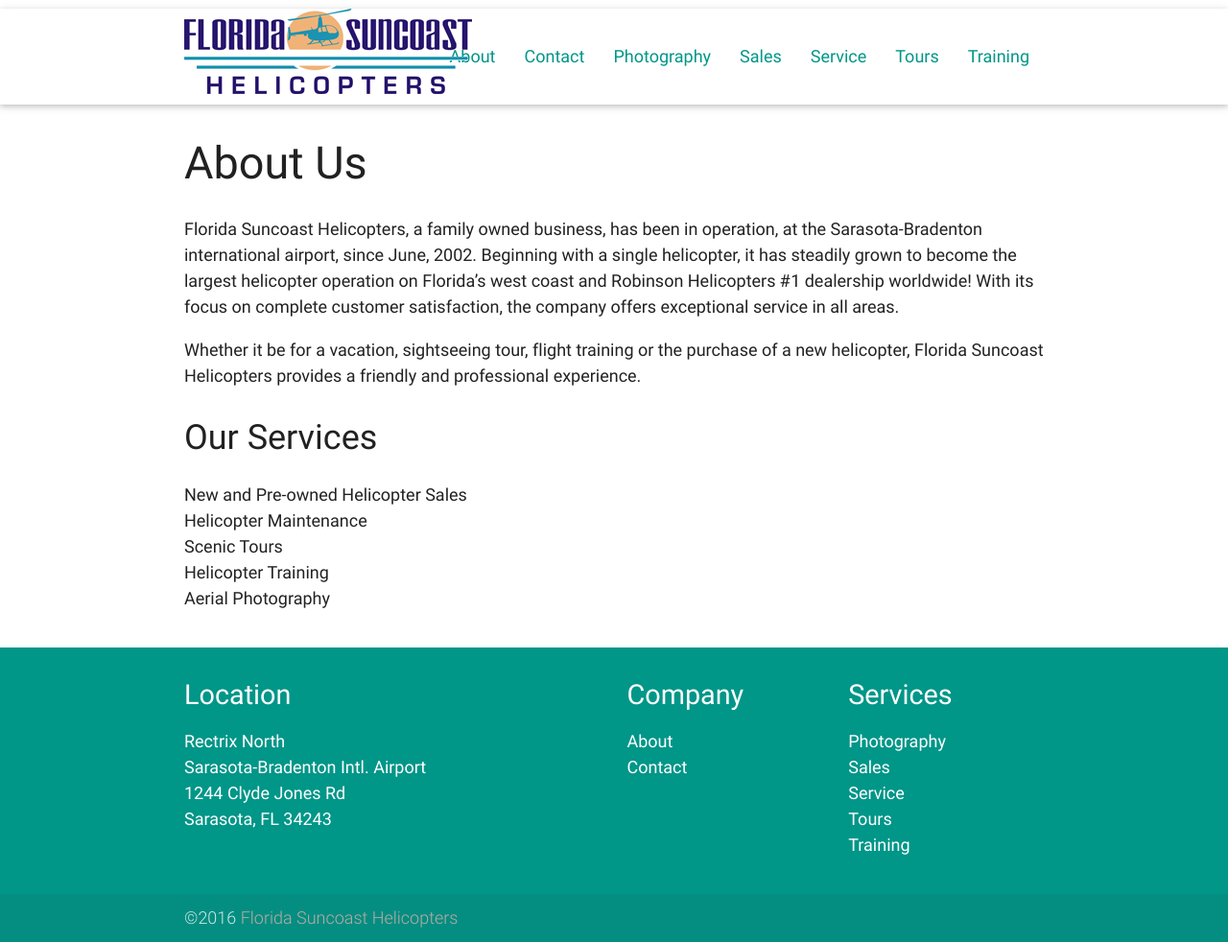
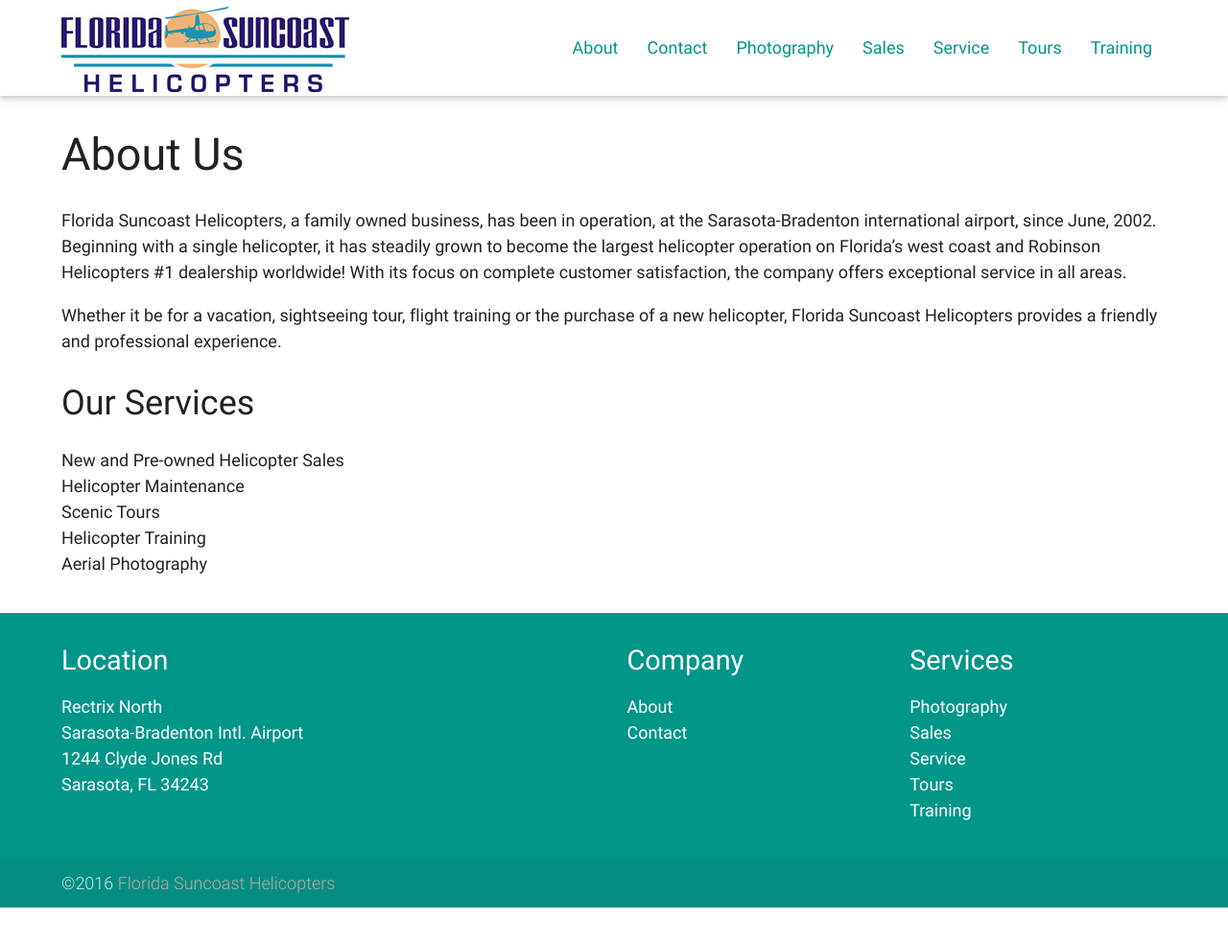
Before and after one commit to joncoop/fsh, a Jekyll site: the page built from about.html, in a window 1280 px wide. Shown: the whole page at 96% size. Built offline with Jekyll 4.4.1, drawn with Linux system fonts in a browser that asks for light colours; nearby versions of some CDN libraries; after the commit the page ends 946 px from its top, so only the background shows below that.

Commit message:
Widened the container.

```diff
--- a/_includes/header.html
+++ b/_includes/header.html
@@ -2,7 +2,7 @@
   <div class="nav-wrapper container">
     <div class="hide-on-small-only">
       <a id="logo-container" href="{{ site.github.url }}/" class="brand-logo">
-        <img src="{{ site.github.url }}/img/logo_300x89.gif">
+        <img class="main-logo" src="{{ site.github.url }}/img/logo_300x89.gif">
       </a>
     </div>
     <div class="hide-on-med-and-up">
--- a/css/main.scss
+++ b/css/main.scss
@@ -7,8 +7,21 @@
 // Import partials from `sass_dir` (defaults to `_sass`)
 @import "materialize";
 
-body {
-  margin-top: 0.5rem;
+/* Overrides */
+.container {
+  margin: 0 auto;
+  max-width: 1600px;
+  width: 90%;
+}
+@media #{$medium-and-up} {
+  .container {
+    width: 90%;
+  }
+}
+@media #{$large-and-up} {
+  .container {
+    width: 90%;
+  }
 }
 
 /* custom post styles */
@@ -27,7 +40,6 @@
 }
 
 /* Sticky footer */
-
 body {
   display: flex;
   min-height: 100vh;
@@ -38,6 +50,11 @@
   flex: 1 0 auto;
 }
 
+/* Main logo */
+.main-logo {
+  margin: 7px 0;
+}
+
 /* Social media icons */
 .social-icon {
   margin-right: 10px;
--- a/index.html
+++ b/index.html
@@ -78,7 +78,7 @@
 <div class="section grey lighten-3">
   <div class="container">
       <div class="row">
-        <div class="col s12 m4">
+        <div class="col s12 m6">
           <h3>Get in touch</h3>
           <p class="light">You can contact us via the form on this page, by phone, or by email. We can't wait to hear from you!</p>
           <p class="light">You can also send email to <a href="info@floridasuncoasthelicopters.com">info@floridasuncoasthelicopters.com</a>.</p>
@@ -94,7 +94,7 @@
 
         </div>
 
-        <div class="col s12 m8 grey lighten-5 z-depth-2">
+        <div class="col s12 m6 grey lighten-5 z-depth-2">
           <form class="section">
             <div class="input-field col s12">
               <i class="material-icons prefix">account_circle</i>
```
